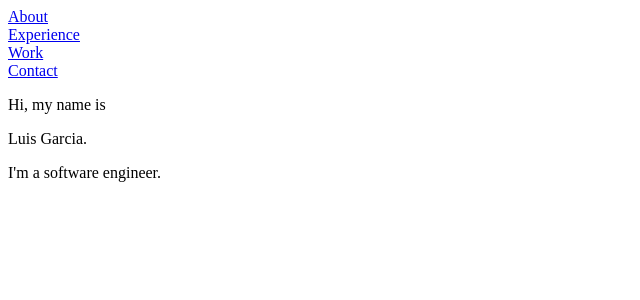
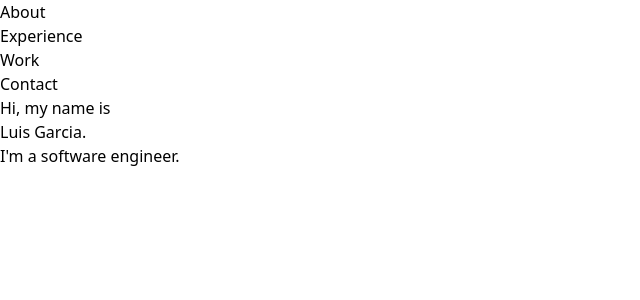
Before and after one commit to TechGlue/PersonalSite, an Angular app in the folder PersonalSite/: page / in a window 1280 px wide. Shown: the top 300 px of the page, without its empty margins (0-640 px from the left). Built offline with nearby package versions, Linux system fonts and the light colour scheme.

Commit message:
tailwind added

```diff
--- a/PersonalSite/package.json
+++ b/PersonalSite/package.json
@@ -27,12 +27,15 @@
     "@angular/cli": "^18.2.10",
     "@angular/compiler-cli": "^18.2.0",
     "@types/jasmine": "~5.1.0",
+    "autoprefixer": "^10.4.20",
     "jasmine-core": "~5.2.0",
     "karma": "~6.4.0",
     "karma-chrome-launcher": "~3.2.0",
     "karma-coverage": "~2.2.0",
     "karma-jasmine": "~5.1.0",
     "karma-jasmine-html-reporter": "~2.1.0",
+    "postcss": "^8.4.49",
+    "tailwindcss": "^3.4.15",
     "typescript": "~5.5.2"
   }
 }
--- a/PersonalSite/src/styles.css
+++ b/PersonalSite/src/styles.css
@@ -1 +1,4 @@
 /* You can add global styles to this file, and also import other style files */
+@tailwind base;
+@tailwind components;
+@tailwind utilities;
--- /dev/null
+++ b/PersonalSite/tailwind.config.js
@@ -0,0 +1,8 @@
+/** @type {import('tailwindcss').Config} */
+module.exports = {
+  content: ["./src/**/*.{html,ts}"],
+  theme: {
+    extend: {},
+  },
+  plugins: [],
+};
```
Also changed, not shown: 1 other file (tests, documents, lock files or other folders).
